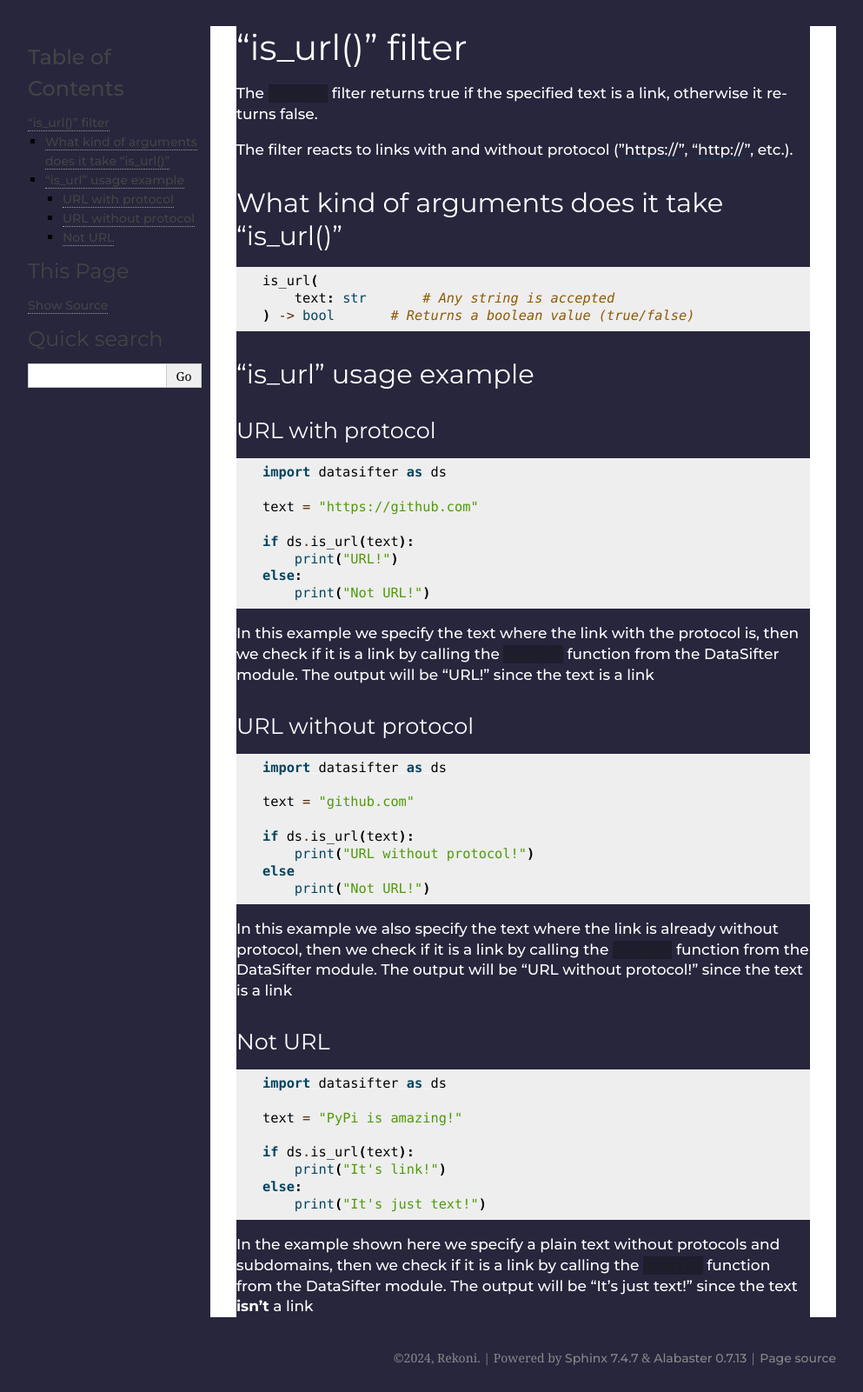
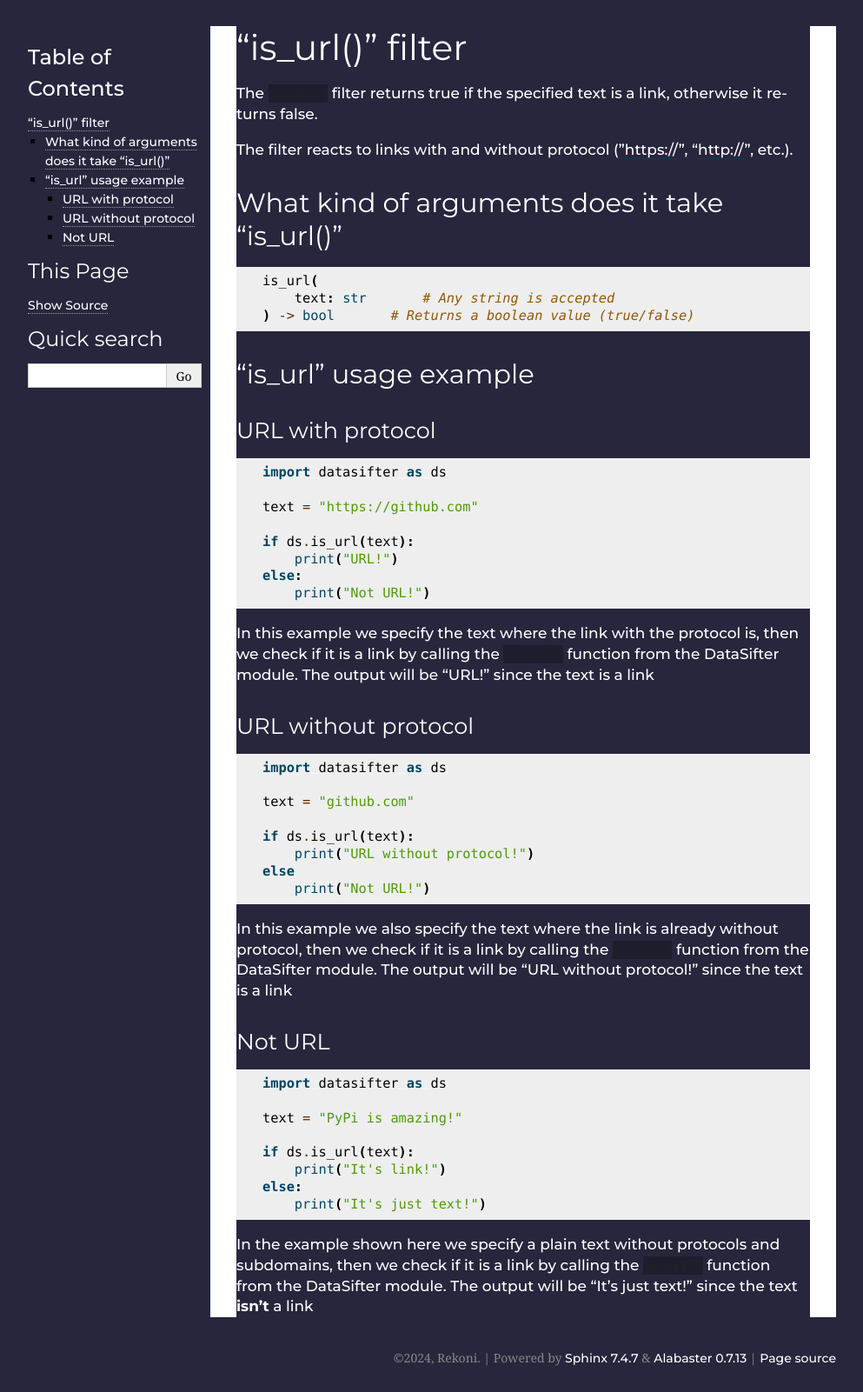
Before and after one commit to RREKONI/DataSifter, a Sphinx documentation site: the page built from docs/index.rst, in a window 1280 px wide. Shown: the whole page at 87% size, without its empty margins (148-1141 px from the left). Built offline with Sphinx 7.4.7, drawn with Linux system fonts in a browser that asks for light colours.

Commit message:
Update default.css

```diff
--- a/docs/_static/stylesheets/default.css
+++ b/docs/_static/stylesheets/default.css
@@ -1,6 +1,6 @@
 @import url('https://fonts.googleapis.com/css2?family=Montserrat:ital,wght@0,100..900;1,100..900&family=Space+Mono:ital,wght@0,400;0,700;1,400;1,700&display=swap');
 
-body, section {
+body, section, document {
   background-color: #27263D;
 }
 
@@ -15,7 +15,7 @@
   font-family: "Montserrat" !important;
   font-weight: 500;
   text-decoration: none;
-  color: white;
+  color: white !important;
 }
 
 code {
```
